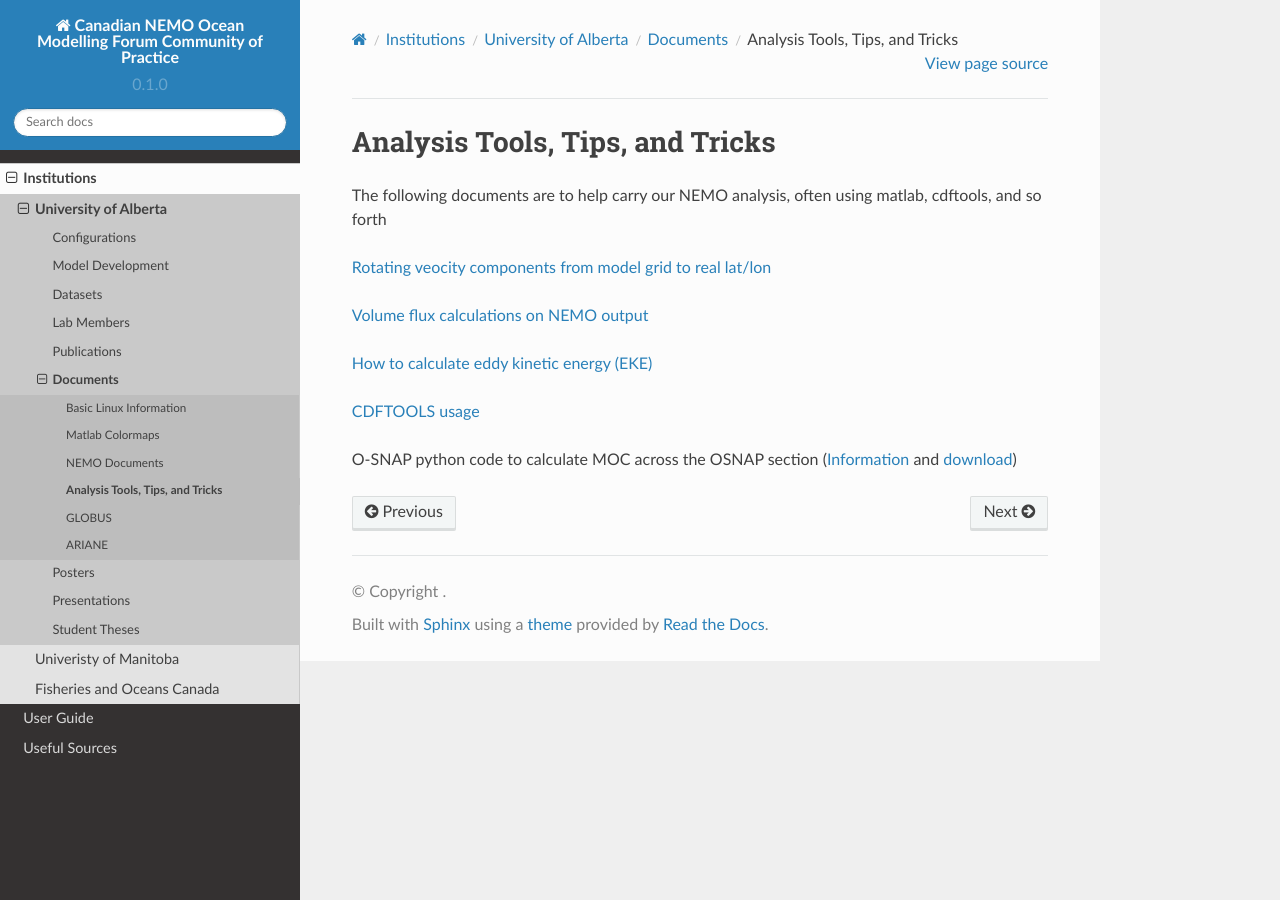
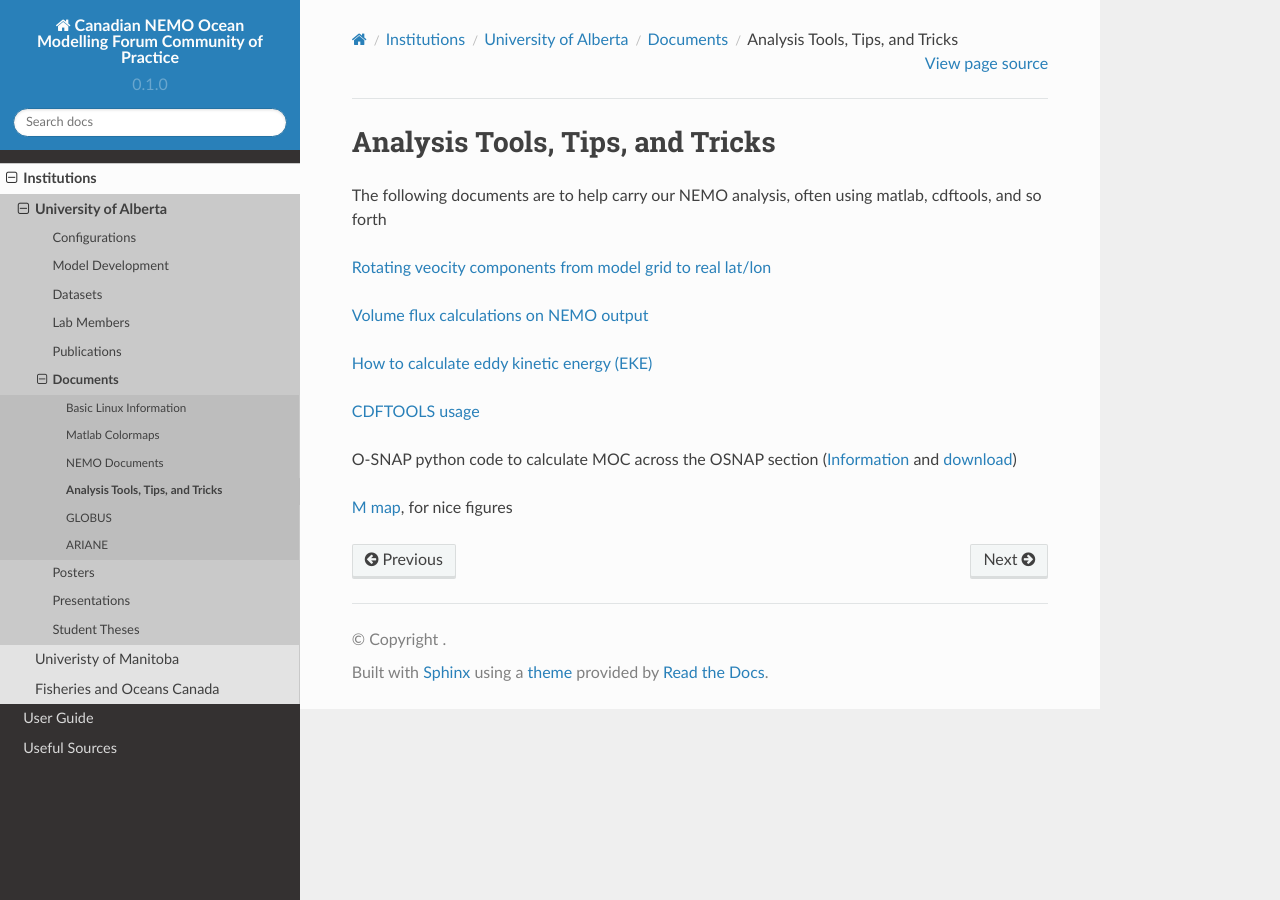
Before and after one commit to UofA-NEMO/Canadian-NEMO-Ocean-Modelling-Forum-Community-of-Practice, a Sphinx documentation site: the page built from docs/Institutions/UofA/Documents/Analysis.rst, in a window 1280 px wide. Built offline with Sphinx 7.4.7 and the Read the Docs theme 2.0.0, drawn with Linux system fonts in a browser that asks for light colours; pages that are not in the unit, such as notebooks, are missing from menus.

Commit message:
Update Analysis.rst

```diff
--- a/docs/Institutions/UofA/Documents/Analysis.rst
+++ b/docs/Institutions/UofA/Documents/Analysis.rst
@@ -12,3 +12,5 @@ The following documents are to help carry our NEMO analysis, often using matlab,
 `CDFTOOLS usage <http://knossos.eas.ualberta.ca/anha/data/cdftools_usage.pdf>`_
 
 O-SNAP python code to calculate MOC across the OSNAP section (`Information <https://www.o-snap.org/for-modelers/>`_ and `download <https://smartech.gatech.edu/handle/1853/67081>`_)
+
+`M map <https://www.eoas.ubc.ca/~rich/map.html>`_, for nice figures
```
